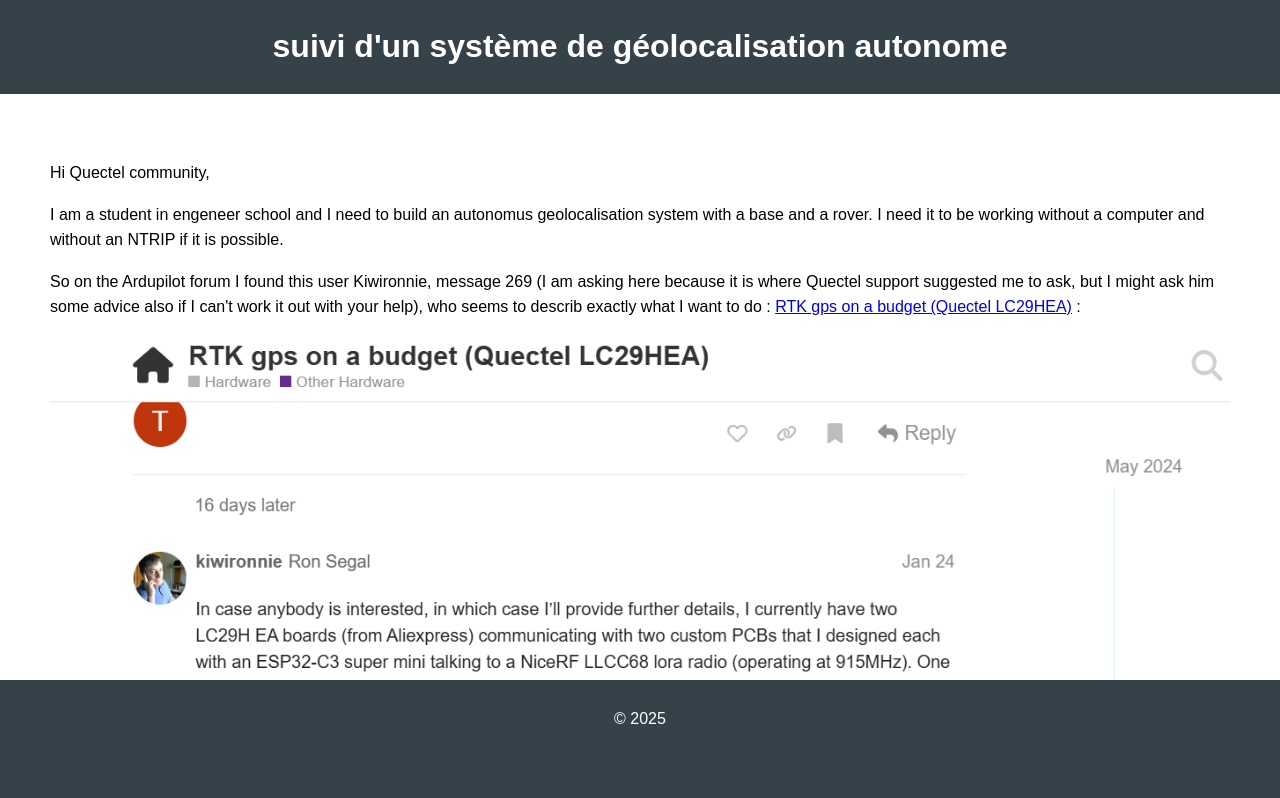
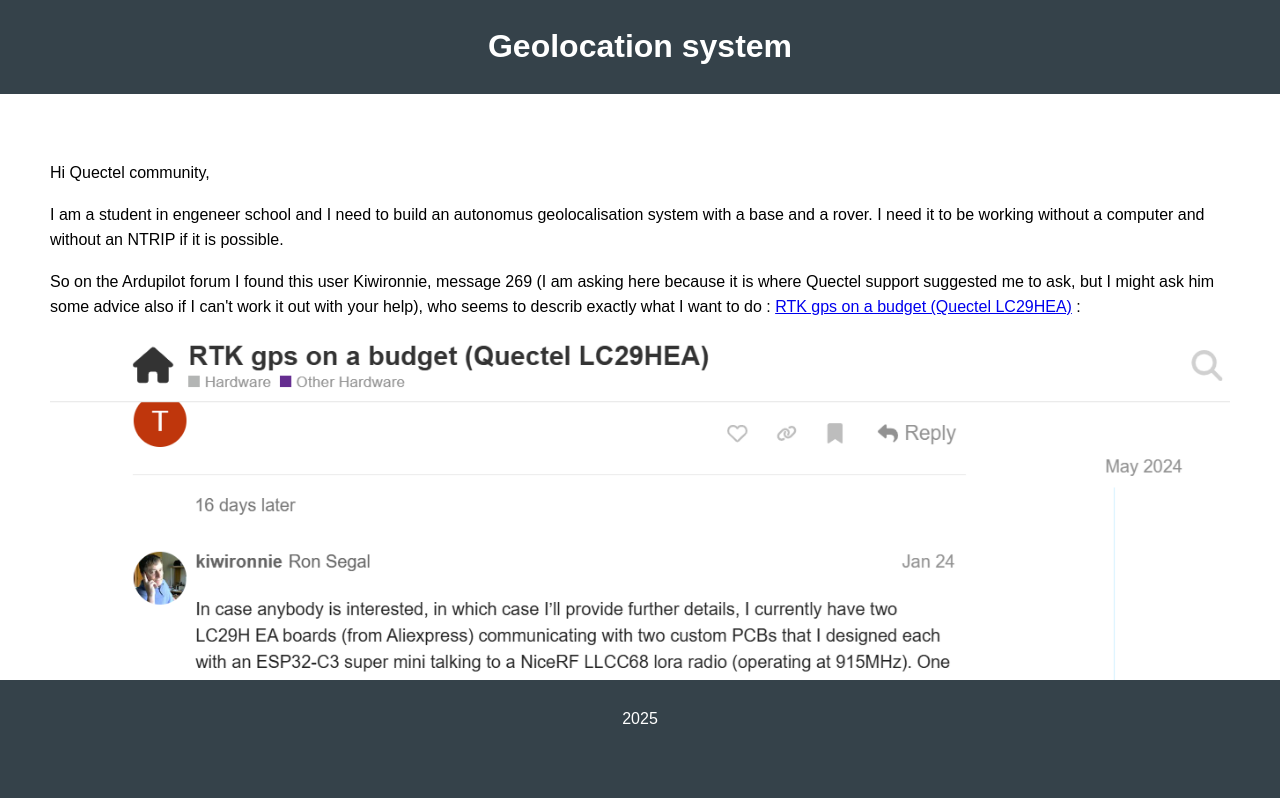
Before and after one commit to Ma2THBaco/Geolocalion, a plain HTML site: page index.html in a window 1280 px wide. Shown: the top 798 px of the page. Drawn offline with Linux system fonts and the light colour scheme.

Commit message:
évolution

```diff
--- a/index.html
+++ b/index.html
@@ -8,7 +8,7 @@
 </head>
 <body>
     <header>
-        <h1>suivi d'un système de géolocalisation autonome</h1>
+        <h1>Geolocation system</h1>
     </header>
     <main>
         <p>Hi Quectel community, </p>
@@ -41,7 +41,7 @@
 
     </main>
     <footer>
-        <p>&copy; 2025</p>
+        <p>2025</p>
     </footer>
 </body>
 </html>
```
